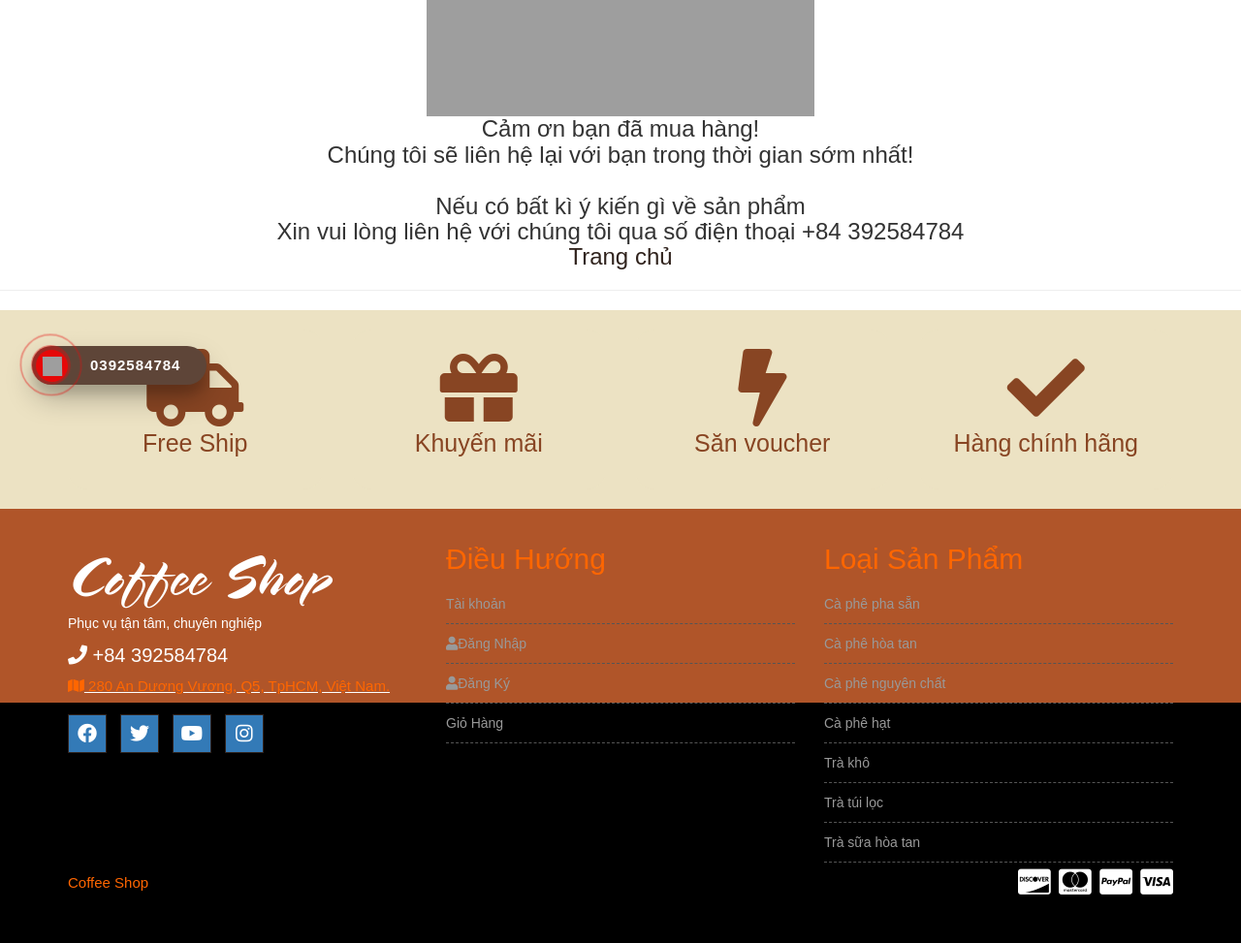
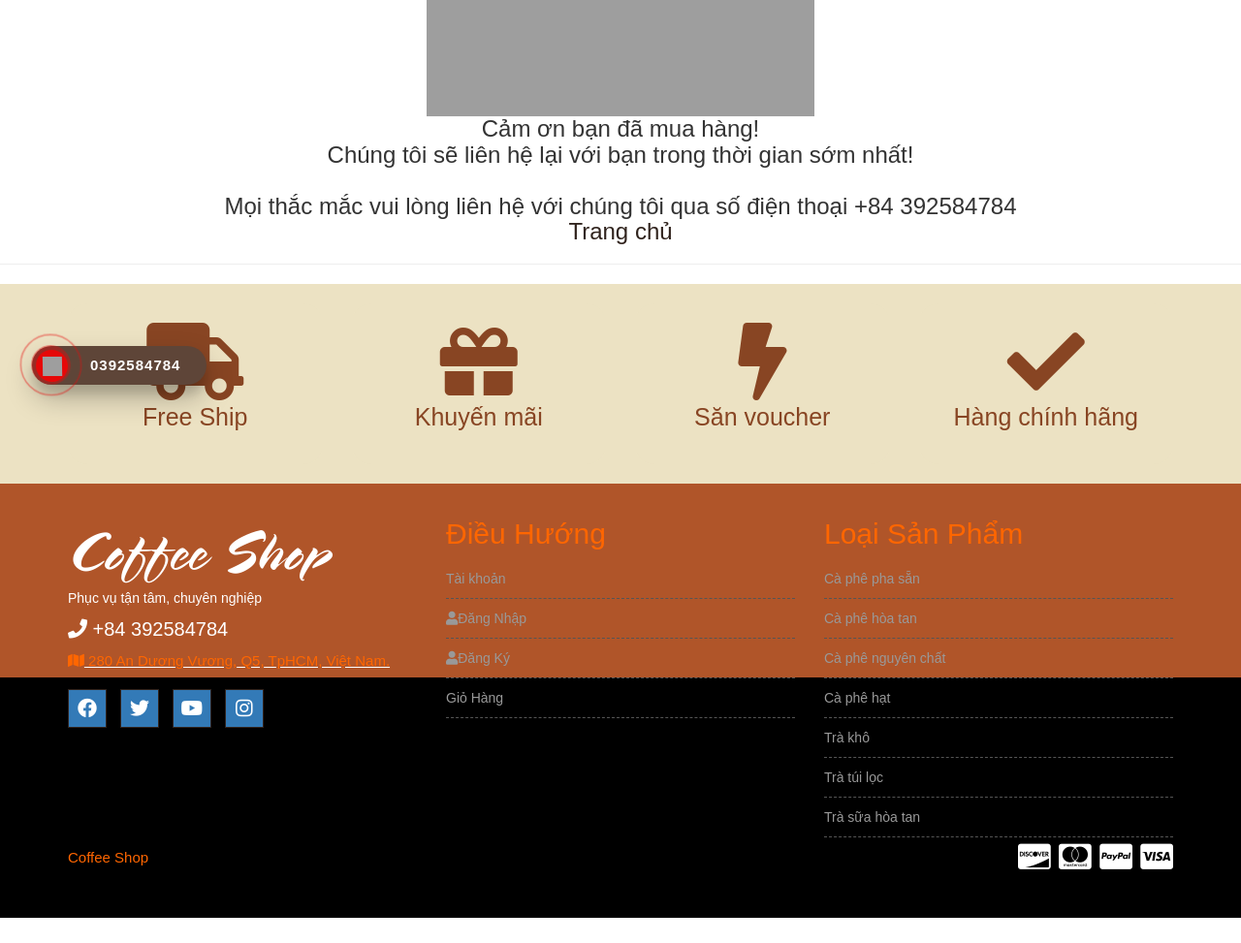
Before and after one commit to letrinh2203/CoffeeShop, a PHP site: template View/thanks_momo.php in a window 1280 px wide. Shown: the part 366-1339 px from the top of the page at 97% size. After the commit the page ends 1313 px from the top, so only its background shows below. Run offline with PHP 8.4, Linux system fonts and the light colour scheme; the template is opened without the code that fills it, so the values that code supplies are empty; data comes from the database, SQL or seed files in the repository; some libraries are stand-ins or nearby versions; grey boxes are pictures that could not be loaded.

Commit message:
Update thanks_momo.php

```diff
--- a/View/thanks_momo.php
+++ b/View/thanks_momo.php
@@ -8,8 +8,7 @@
 <h3>
    Cảm ơn bạn đã mua hàng!<br>
 Chúng tôi sẽ liên hệ lại với bạn trong thời gian sớm nhất! <br><br>
-Nếu có bất kì ý kiến gì về sản phẩm<br>
-Xin vui lòng liên hệ với chúng tôi qua số điện thoại +84 392584784 <br>
+Mọi thắc mắc vui lòng liên hệ với chúng tôi qua số điện thoại +84 392584784 <br>
 
 <?php echo '<a href="/DA_CoffeeShop/index.php">Trang chủ</a>';?>
 
```
